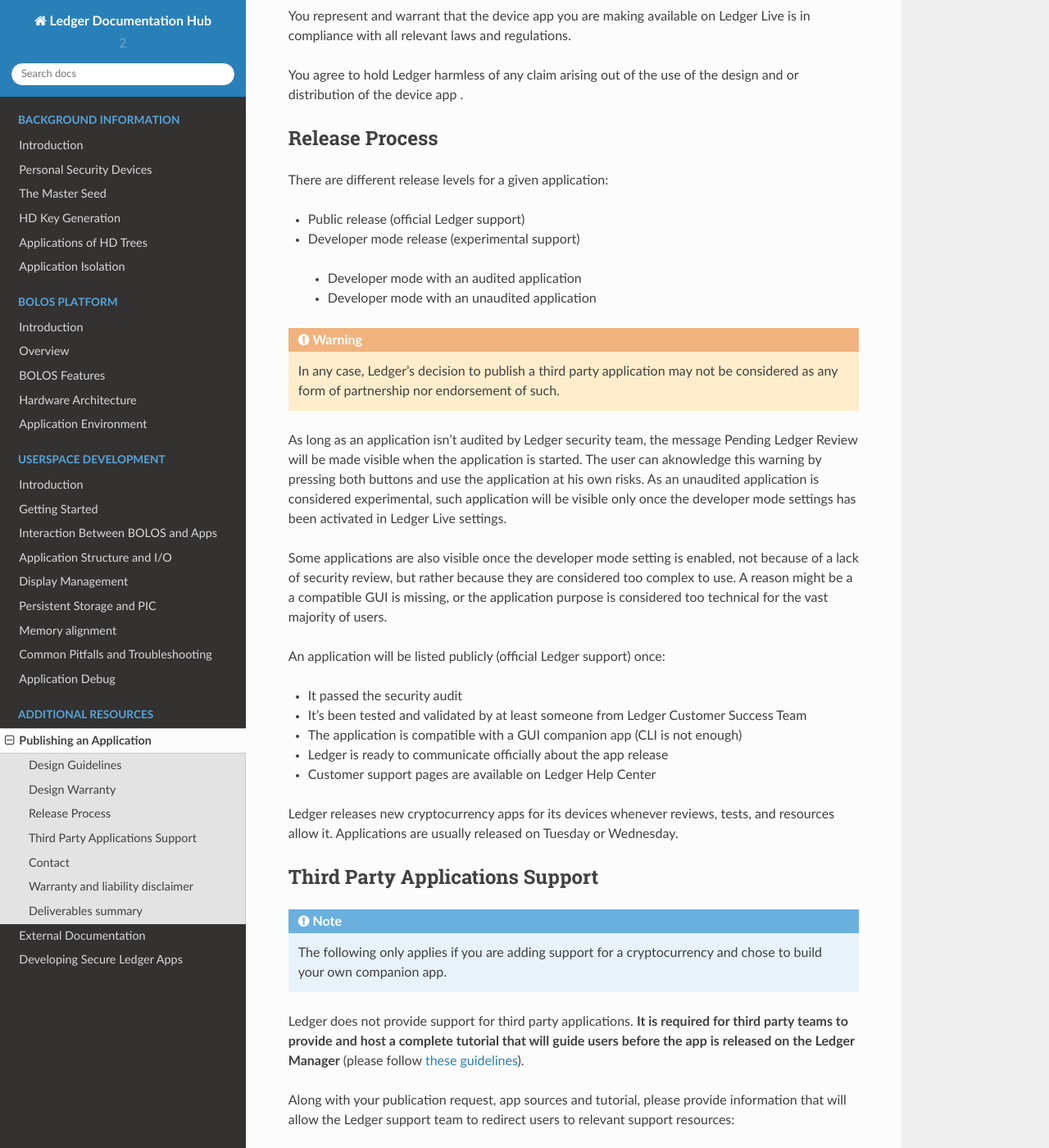
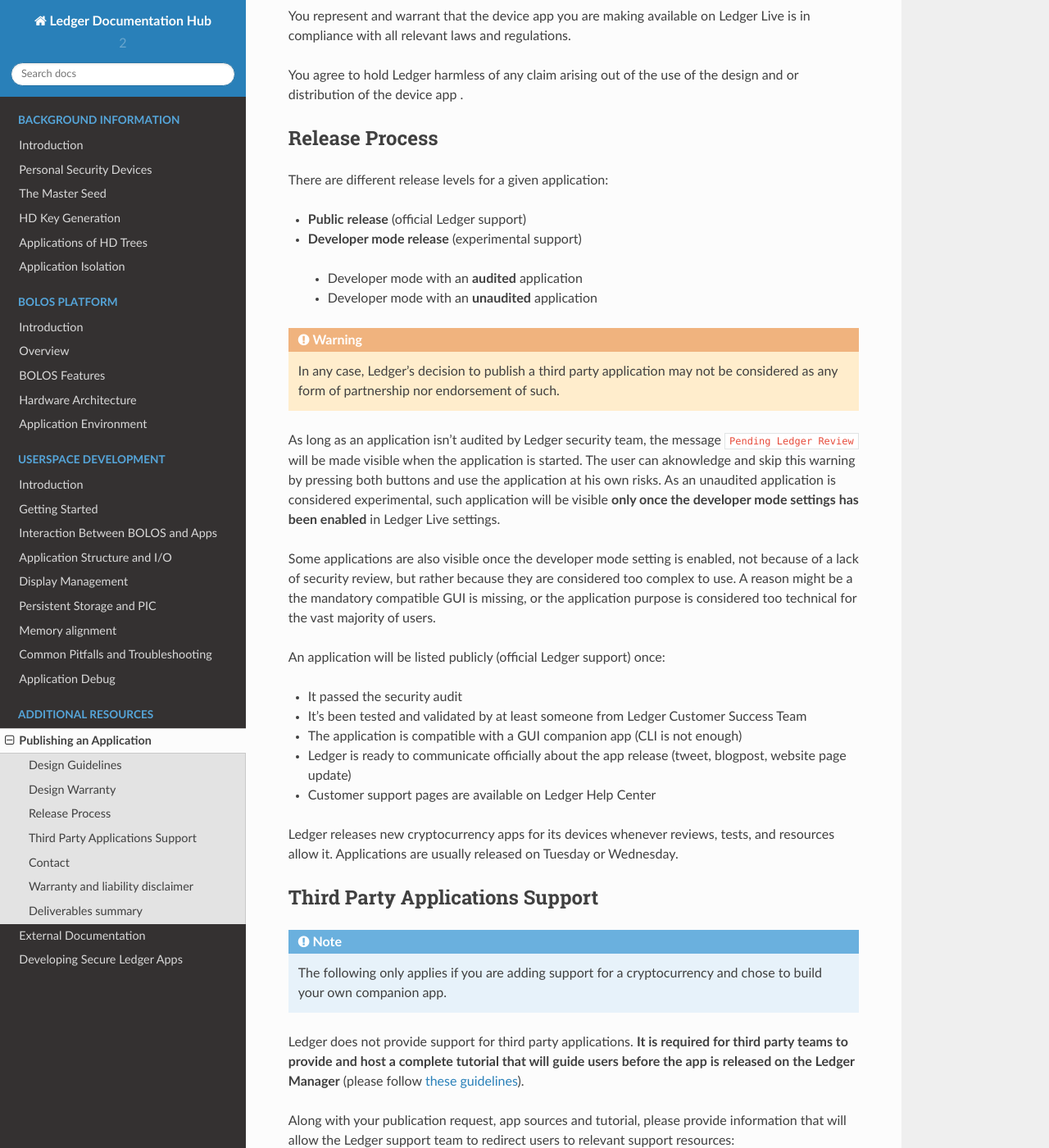
Before and after one commit to LedgerHQ/ledger-dev-doc, a Sphinx documentation site: the page built from source/additional/publishing_an_app.rst, in a window 1280 px wide and 1400 px high, scrolled down 6704 px. Shown: the whole window at 82% size. Built offline with Sphinx 7.4.7 and the Read the Docs theme 2.0.0, drawn with Linux system fonts in a browser that asks for light colours.

Commit message:
Update publishing_an_app.rst

```diff
--- a/source/additional/publishing_an_app.rst
+++ b/source/additional/publishing_an_app.rst
@@ -195,10 +195,10 @@
 
 There are different release levels for a given application:
 
-* Public release (official Ledger support)
-* Developer mode release (experimental support)
- * Developer mode with an audited application
- * Developer mode with an unaudited application
+* **Public release** (official Ledger support)
+* **Developer mode release** (experimental support)
+ * Developer mode with an **audited** application
+ * Developer mode with an **unaudited** application
 
 
 .. warning::
@@ -206,18 +206,18 @@
    In any case, Ledger's decision to publish a third party application may not be considered as any form of partnership nor endorsement of such.
 
 
-As long as an application isn't audited by Ledger security team, the message Pending Ledger Review will be made visible when the application is started.
-The user can aknowledge this warning by pressing both buttons and use the application at his own risks.
-As an unaudited application is considered experimental, such application will be visible only once the developer mode settings has been activated in Ledger Live settings.
+As long as an application isn't audited by Ledger security team, the message ``Pending Ledger Review`` will be made visible when the application is started.
+The user can aknowledge and skip this warning by pressing both buttons and use the application at his own risks.
+As an unaudited application is considered experimental, such application will be visible **only once the developer mode settings has been enabled** in Ledger Live settings.
 
-Some applications are also visible once the developer mode setting is enabled, not because of a lack of security review, but rather because they are considered too complex to use. A reason might be a a compatible GUI is missing, or the application purpose is considered too technical for the vast majority of users.
+Some applications are also visible once the developer mode setting is enabled, not because of a lack of security review, but rather because they are considered too complex to use. A reason might be a the mandatory compatible GUI is missing, or the application purpose is considered too technical for the vast majority of users.
 
 An application will be listed publicly (official Ledger support) once:
 
 * It passed the security audit
 * It's been tested and validated by at least someone from Ledger Customer Success Team
 * The application is compatible with a GUI companion app (CLI is not enough)
-* Ledger is ready to communicate officially about the app release
+* Ledger is ready to communicate officially about the app release (tweet, blogpost, website page update)
 * Customer support pages are available on Ledger Help Center
 
 
```
